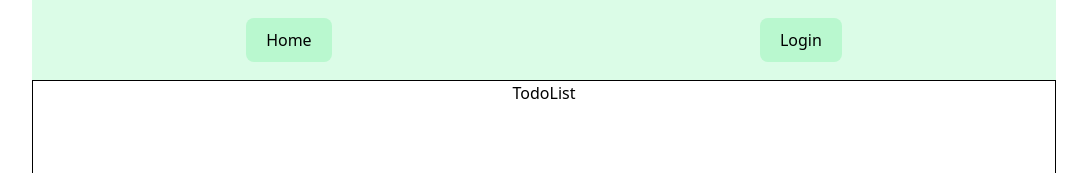
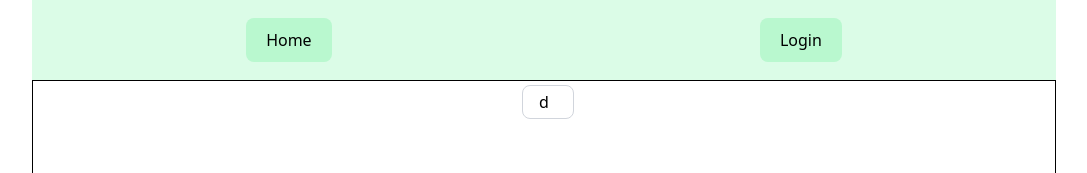
Before and after one commit to yeeun234/kdt01_login, a React (Vite) app: page /TodoList in a window 1280 px wide. Shown: the top 173 px of the page, without its empty margins (96-1183 px from the left). Built offline with nearby package versions, Linux system fonts and the light colour scheme; data requests are answered from the project's data file.

Commit message:
feat: fetch todos with Axios and pass data to TodoItem component

```diff
--- a/src/components/TodoItem.jsx
+++ b/src/components/TodoItem.jsx
@@ -1,12 +1,12 @@
 import TailButton from "../ui/TailButton"
-export default function TodoItem() {
+export default function TodoItem({todos}) {
   return (
     <li className="w-full border border-gray-300 rounded-lg
                     flex justify-between items-center
                     m-1 px-4 py-1">
       <div>
         <span>
-
+           d
         </span>
         <span></span>
       </div>
--- a/src/components/TodoList.jsx
+++ b/src/components/TodoList.jsx
@@ -1,19 +1,20 @@
-import { useEffect } from "react"
+import { useEffect, useState } from "react"
 import axios from "axios"
-
+import TodoItem from "./TodoItem"
 
 const baseurl = "http://localhost:3005/todos"
 export default function TodoList() {
-
+  const [tdata,setTdata] = useState();
   const getData = async() => {
     const resp = await axios.get(baseurl) ;
     console.log(resp.data)
+    setTdata(resp.data)
   }
 
   useEffect(()=>{
     getData();
   } ,[]);
   return (
-    <div>TodoList</div>
+    <div><TodoItem todos={tdata}/></div>
   )
 }
```
